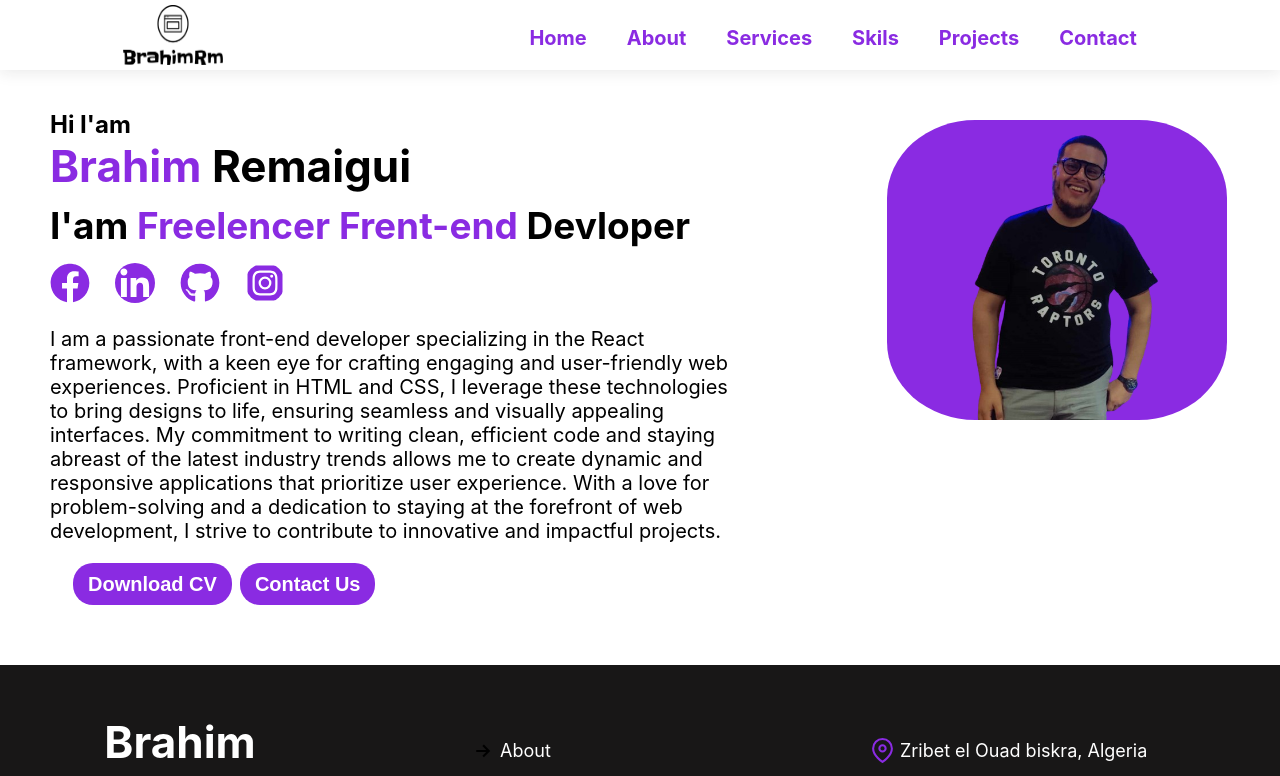
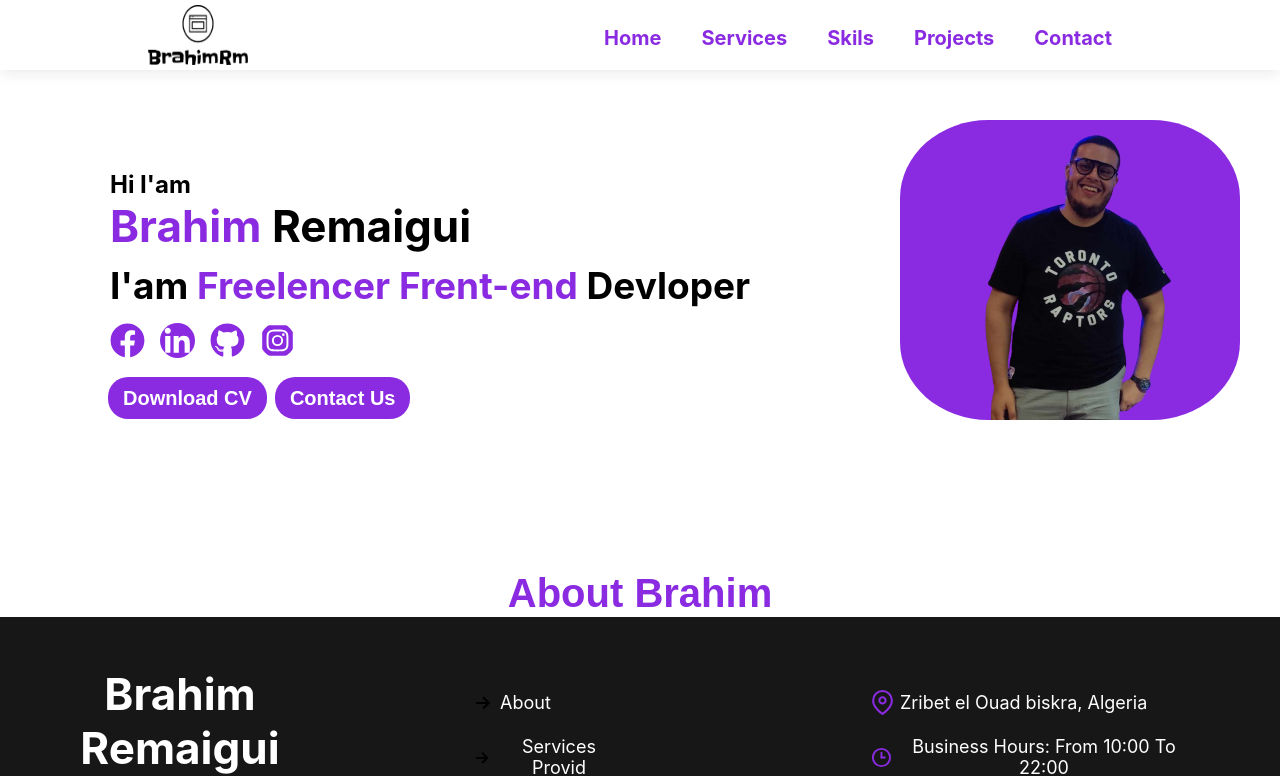
Before and after one commit to BrahimRemaigui/Brahim-Portfolio, a React (Create React App) app: page / in a window 1280 px wide. Shown: the top 776 px of the page. Built offline with nearby package versions, Linux system fonts and the light colour scheme; the HTML template or start-up script is replaced by a standard one.

Commit message:
Add files via upload

```diff
--- a/src/Nav.css
+++ b/src/Nav.css
@@ -18,7 +18,7 @@
     list-style-type: none;
 
 }
-.nav-bar li {
+.munoitem {
     padding: 10px 20px ;
     font-size: 20px;
     font-weight: bold;
--- a/src/Navbar.js
+++ b/src/Navbar.js
@@ -22,8 +22,7 @@ export default function Navbar()
             <div className='muno'>
                 <ul className={`nav ${isLiked ? "menu-responsive" :"muno_normale" }`}onMouseLeave={changefalse} >
 
-                    <NavLink activeClassName="active-class" style={{textDecoration:'none'}} to="/"><li className='muno-item'><a>Home</a> </li></NavLink>
-                    <NavLink style={{textDecoration:'none'}} to="about" activeClassName="active-class"><li className='muno-item'><a>About</a> </li></NavLink>
+                    <Link  style={{textDecoration:'none'}} to="/"><li className='munoitem'><a>Home</a> </li></Link>
                     <Link style={{textDecoration:'none'}} to="services"><li className='munoitem'> Services</li></Link>
                     <Link style={{textDecoration:'none'}} to="Skills"><li className='munoitem'> Skils</li></Link>
                     <Link style={{textDecoration:'none'}} to="project"><li className='munoitem'> Projects</li></Link>
--- a/src/compontents/About.jsx
+++ b/src/compontents/About.jsx
@@ -1,13 +1,16 @@
 import './Home.css'
 export default function About(){
     return(
-        <div className="about-con">
+        <div className="home-container">
+        <div className="space-witi">
          <h1>Who is Brahim</h1>
          <p>
          I am a young Algerian man. I have been working as a software engineer in a
          private company for nearly two years. I am 24 years old. I have a master’s degree in software engineering and distributed systems with a very good grade.
          I have experience in creating .
          </p>
+         <p>I am a passionate front-end developer specializing in the React framework, with a keen eye for crafting engaging and user-friendly web experiences. Proficient in HTML and CSS, I leverage these technologies to bring designs to life, ensuring seamless and visually appealing interfaces. My commitment to writing clean, efficient code and staying abreast of the latest industry trends allows me to create dynamic and responsive applications that prioritize user experience. With a love for problem-solving and a dedication to staying at the forefront of web development, I strive to contribute to innovative and impactful projects.</p>
+        </div>
         </div>
     )
 
--- a/src/compontents/Contact.css
+++ b/src/compontents/Contact.css
@@ -1,7 +1,8 @@
 .Contact-con{
 margin: 30px auto;
-width: 70%;
-padding: 50px;
+width: 65%;
+padding-top: 30px;
+padding: 25px 50px 50px 50px;
 height: 60vh;
 box-shadow: 0 2px 15px rgba(30, 29, 29, 0.1);
 
@@ -18,8 +19,9 @@ display: flex;
     flex-direction: column;
 }
 .space-witing h1{
-    font-weight: 600;
-    font-size: 50px;
+    font-weight: bold;
+    font-size: 44px;
+    text-align: start;
 
 }
 .space-witing .name{
@@ -29,7 +31,7 @@ display: flex;
     outline: none;
     background: #E4E4EA;
     height: 35px;
-
+    z-index: 10;
     border-radius: 20px;
     border: none;
     margin-top: 10px;
@@ -42,7 +44,10 @@ display: flex;
     border: none;
     background: blueviolet;
     color: white;
-    font-size: 25px;
+    font-size: 30px;
+    text-transform: capitalize;
+    z-index: 10;
+    font-weight: 600;
     margin-top: 15px;
 }
 .space-witing .textarea{
@@ -53,16 +58,17 @@ display: flex;
     border: 1px solid blueviolet;
     border-radius: 20px;
     border: none;
+    z-index: 10;
 }
 
 .Contact-con .image-cover{
     width: 50%;
     height: 100%;
-
+    margin-left: -40px;
     display: flex;
     justify-content: start;
 }
 .image-cover img{
-    width: 500px;
-    height: 70vh;
+    width: 400px;
+    height: 60vh;
 }
--- a/src/compontents/Home.css
+++ b/src/compontents/Home.css
@@ -2,10 +2,17 @@
  color: black;
  width: 100%;
  height: fit-content;
+ min-height: 500px;
  display: flex;
  position: relative;
 }
-
+.AboutBrahim button{
+    border: none;
+    color: blueviolet;
+    font-size: 40px;
+    font-weight: bold;
+    background: white;
+}
 
 @media(max-width:997px)
 {
@@ -16,7 +23,8 @@
 .home-container .space-witi{
     width: calc(60% - 60px);
     height: fit-content;
-    padding: 50px 50px;
+    padding: 110px 50px 110px 110px;
+
     text-align: start;
     margin-top: -10px;
 }
@@ -35,8 +43,8 @@
 }
 .fb-icon{
     color: blueviolet;
-    font-size: 40px;
-    margin-right: 25px;
+    font-size: 35px;
+    margin-right: 15px;
     border-radius: 50%;
 }
 .fb-icon:hover {
@@ -99,7 +107,7 @@
     color: black;
 }
 .btns{
-    margin: 10px 15px;
+    margin: 15px -10px;
 }
 .dis-btn{
     padding: 10px 10px;
--- a/src/compontents/Home.jsx
+++ b/src/compontents/Home.jsx
@@ -4,10 +4,17 @@ import { GrLinkedin } from "react-icons/gr";
 import { FaGithub } from "react-icons/fa";
 import { FaInstagramSquare } from "react-icons/fa";
 import { useNavigate } from 'react-router-dom'
+import About from './About'
 import {Link} from 'react-router-dom'
 import img from '../imgs/brahim-photo-removebg-preview.png'
+import { useState } from 'react';
 export default function Home() {
     const navigate = useNavigate();
+    const [isVisible, setIsVisible] = useState(false);
+
+    const toggleVisibility = () => {
+      setIsVisible(!isVisible);
+    };
     const handleDownload = () => {
 
 
@@ -23,6 +30,7 @@ export default function Home() {
 
 
     return (
+        <div>
         <div className="home-container">
             <div className="space-witi">
                 <h4>Hi I'am</h4>
@@ -34,7 +42,6 @@ export default function Home() {
                 <FaGithub className='fb-icon'onClick={()=>{ navigate("https://github.com/BrahimRemaigui") }}/>
                 <FaInstagramSquare className='fb-icon'/>
                 </div>
-                <p> I am a passionate front-end developer specializing in the React framework, with a keen eye for crafting engaging and user-friendly web experiences. Proficient in HTML and CSS, I leverage these technologies to bring designs to life, ensuring seamless and visually appealing interfaces. My commitment to writing clean, efficient code and staying abreast of the latest industry trends allows me to create dynamic and responsive applications that prioritize user experience. With a love for problem-solving and a dedication to staying at the forefront of web development, I strive to contribute to innovative and impactful projects.</p>
                 <div className="btns">
                     <button className='dis-btn' onClick={handleDownload}>Download CV</button>
                     <Link style={{textDecoration:'none'}} to="Contact"><button className='dis-btn'>Contact Us</button></Link>
@@ -46,7 +53,18 @@ export default function Home() {
                     <img src={img} alt="" />
                 </div>
             </div>
+
         </div>
+        <div className='AboutBrahim'>
+            <button onClick={toggleVisibility}>About Brahim</button>
+
+        </div>
+
+        <div> {isVisible&&  <About></About> }   </div>
+
+
+
+     </div>
     )
 
 }
--- a/src/compontents/Services.jsx
+++ b/src/compontents/Services.jsx
@@ -26,7 +26,7 @@ export default function Services() {
             <div className='request-service'>Request Sercices <GrFormNextLink className='RequestIcon'/> </div>
           </div>
         </div>
-        <div className="box" style={{marginTop:'-25px'}}>
+        <div className="box" >
           <img src={img2} className='bold-img' alt="" />
           <div className="box-carf">
             <h3>Create & Design Logo</h3>
@@ -43,7 +43,7 @@ export default function Services() {
           </div>
         </div>
 
-        <div className="box" style={{marginTop:'-25px'}}>
+        <div className="box">
           <img src={img4} className='bold-img' alt="" />
           <div className="box-carf">
             <h3>Create Desktop Applications</h3>
```
